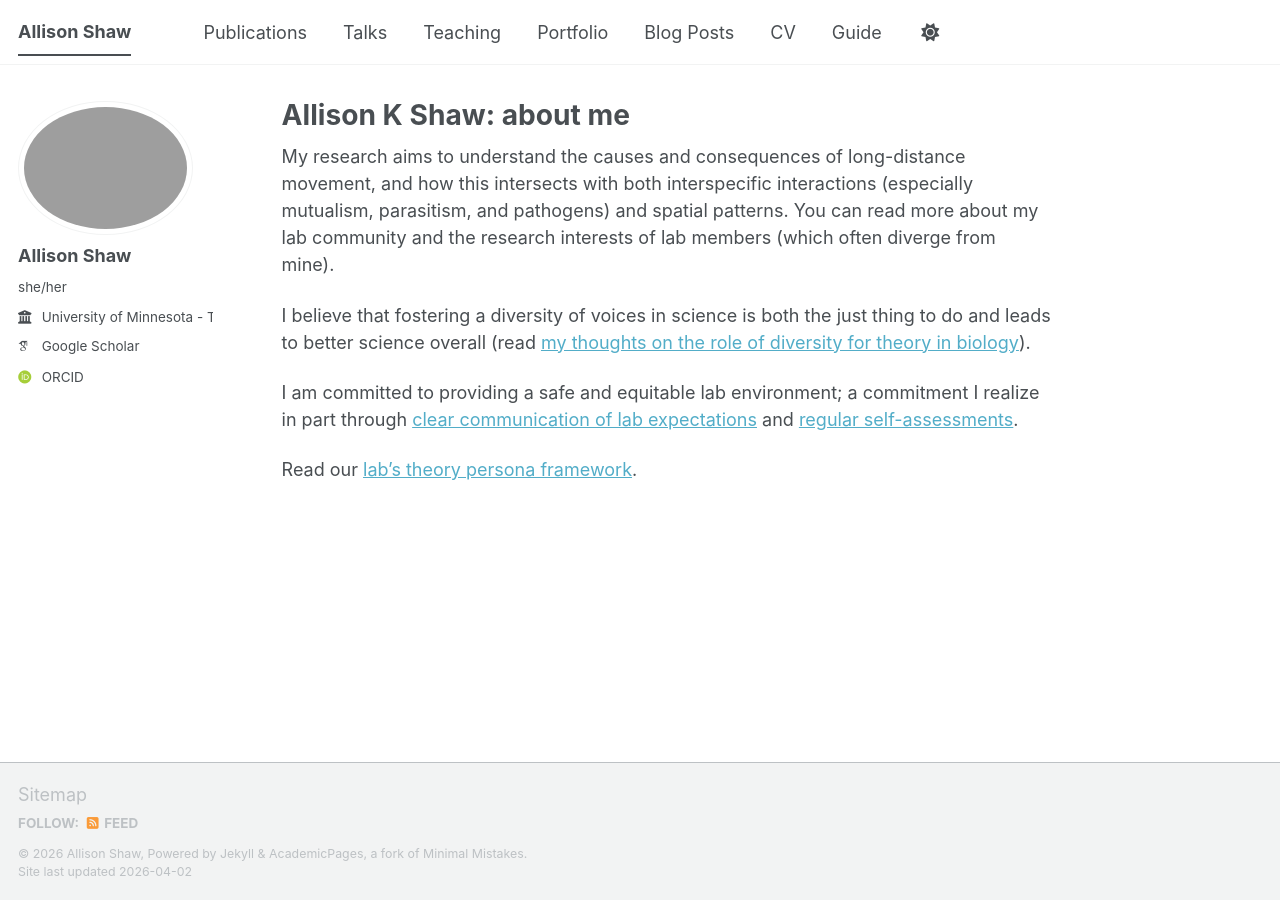
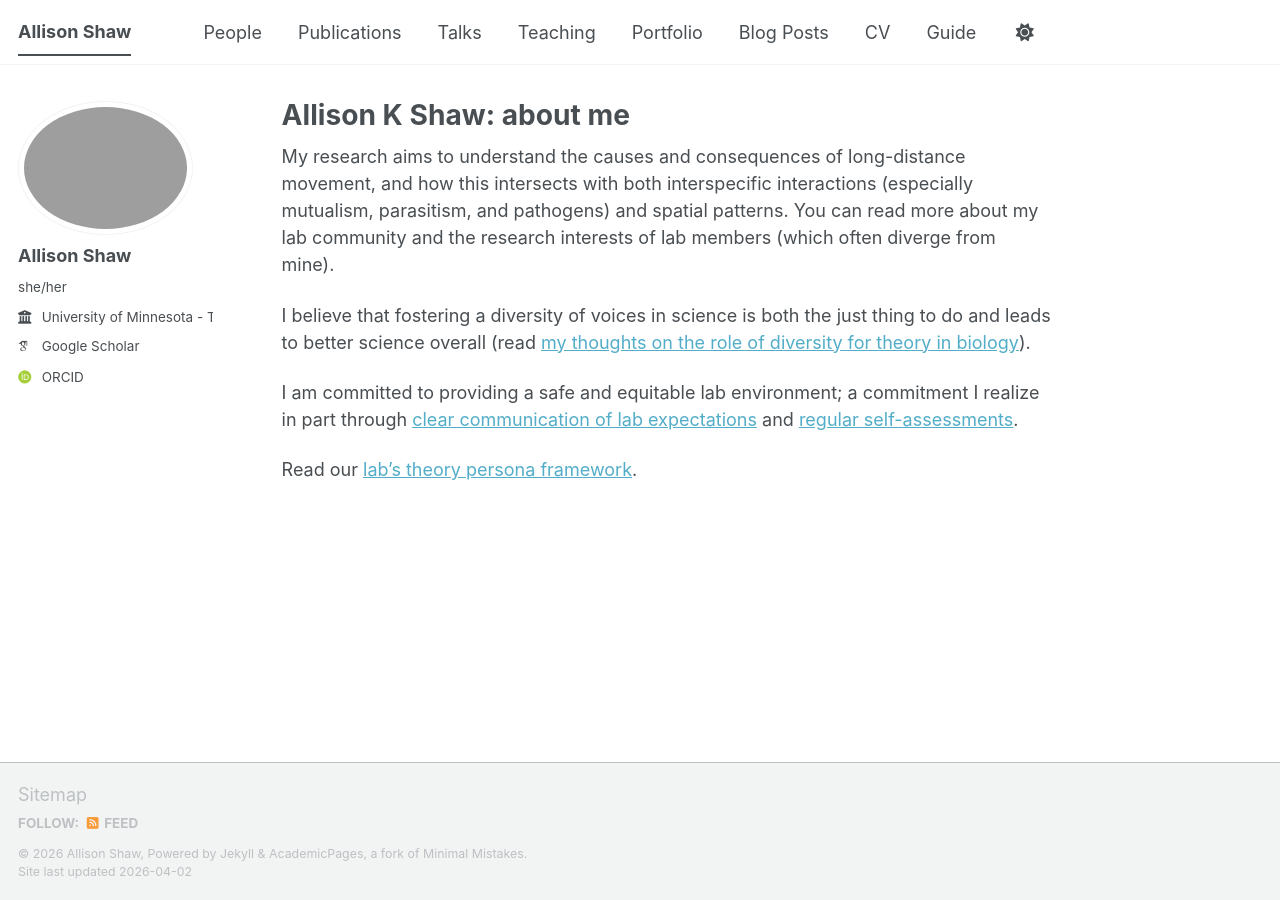
Before and after one commit to allisonkshaw/allisonkshaw.github.io, a Jekyll site: the page built from _pages/about.md, in a window 1280 px wide. Built offline with Jekyll 4.4.1, drawn with Linux system fonts in a browser that asks for light colours; some web fonts are replaced; a script bundle is joined from its source files by our own code; library files that are not in the unit come from our copies.

Commit message:
Update navigation.yml
add people webpage

```diff
--- a/_data/navigation.yml
+++ b/_data/navigation.yml
@@ -8,6 +8,9 @@
 #      Markdown formatted page while the second is generated using JSON.
 
 main:
+  - title: "People"
+    url: /people/
+
   - title: "Publications"
     url: /publications/
 
```
